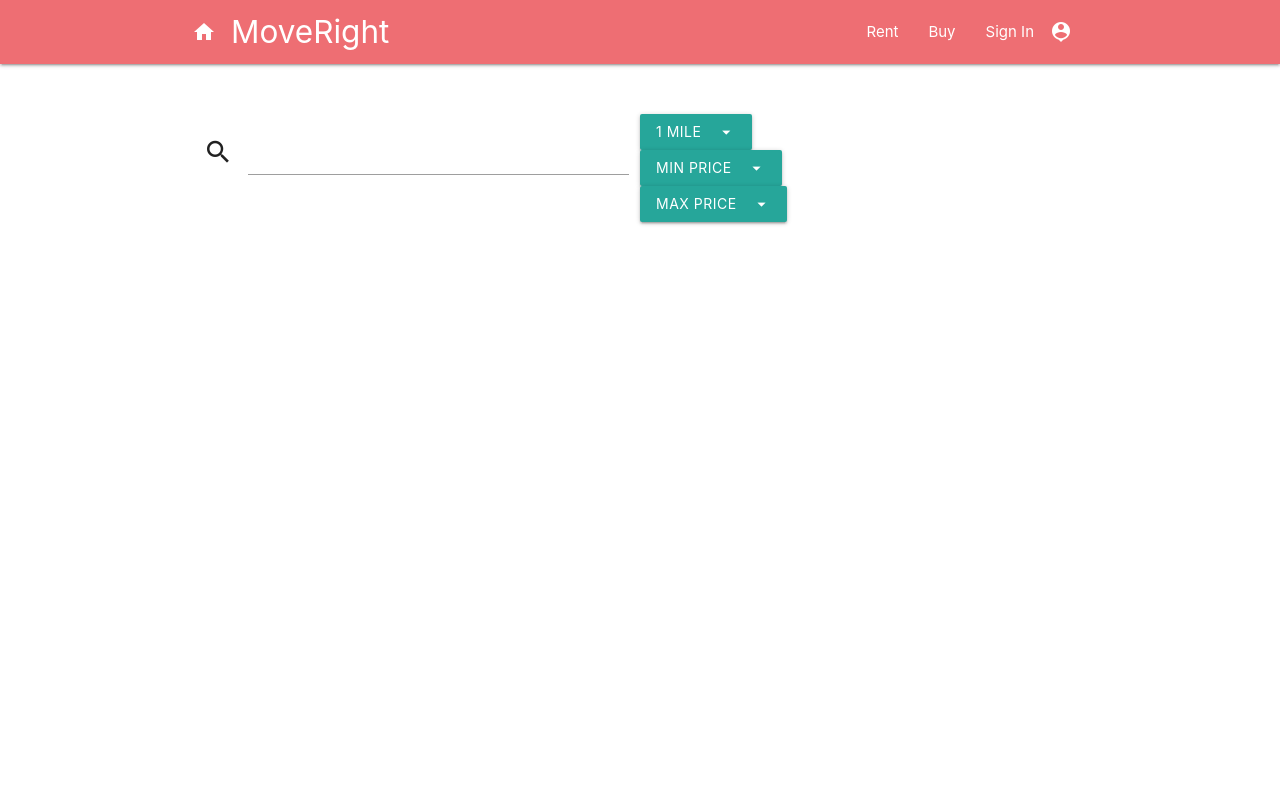
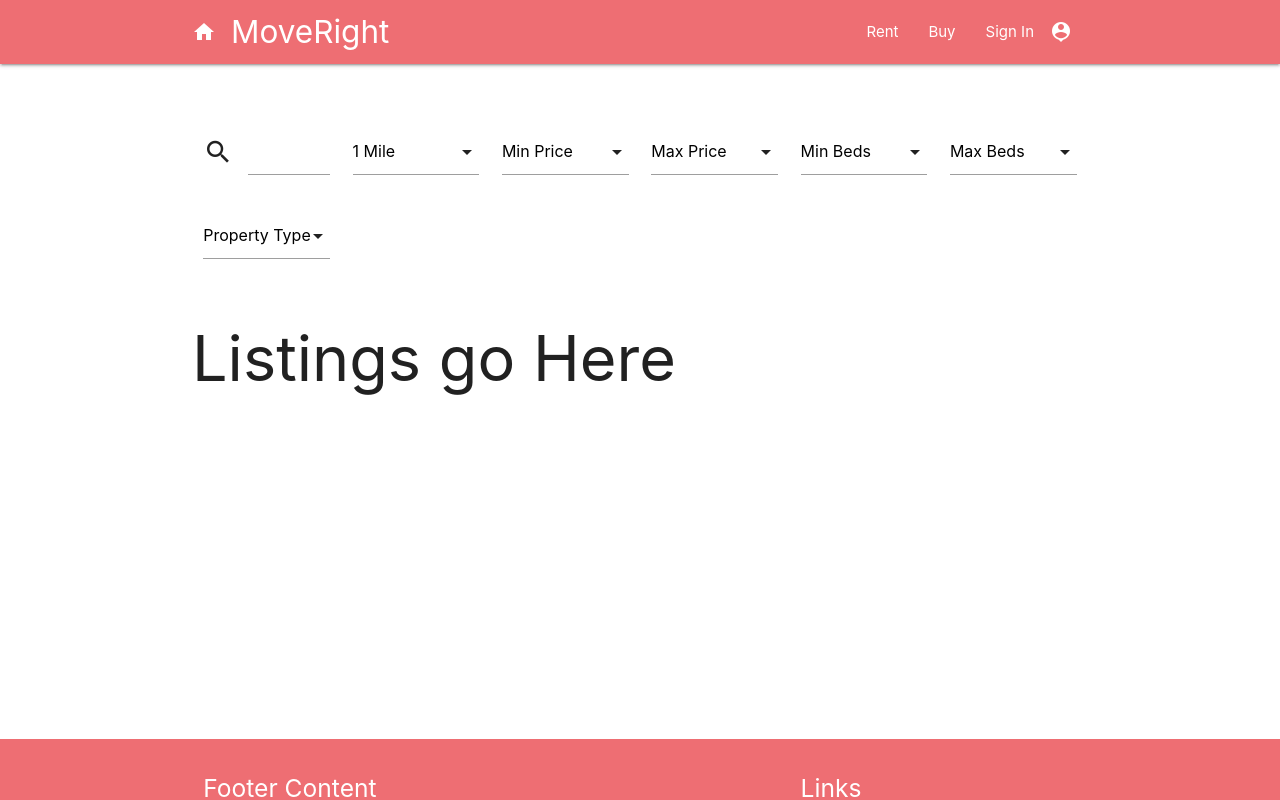
Before and after one commit to Umar--Khan/PropertySearchClient, a React (Create React App) app: page /property-to-sell/search in a window 1280 px wide. Shown: the top 800 px of the page. Built offline with nearby package versions, Linux system fonts and the light colour scheme.

Commit message:
Search terms working for fetch request

```diff
--- a/src/actions/searchActions.js
+++ b/src/actions/searchActions.js
@@ -1,4 +1,4 @@
-import { SAVE_SEARCH_TERM } from "./types";
+import { SAVE_SEARCH_TERM, SAVE_API_DATA } from "./types";
 
 export const saveSearchTerm = searchTerm => dispatch => {
   dispatch({
@@ -6,3 +6,10 @@ export const saveSearchTerm = searchTerm => dispatch => {
     payload: searchTerm
   });
 };
+
+export const saveApiData = data => dispatch => {
+  dispatch({
+    type: SAVE_API_DATA,
+    payload: data
+  });
+};
--- a/src/actions/types.js
+++ b/src/actions/types.js
@@ -1 +1,2 @@
 export const SAVE_SEARCH_TERM = "SAVE_SEARCH_TERM";
+export const SAVE_API_DATA = "SAVE_API_DATA";
--- a/src/components/SellListings.js
+++ b/src/components/SellListings.js
@@ -1,12 +1,14 @@
 import React, { Component } from "react";
 
 import SearchBar from "./sellListingsPage/SearchBar";
+import PropertyListings from "./sellListingsPage/PropertyListings";
 
 class Listings extends Component {
   render() {
     return (
       <>
         <SearchBar />
+        <PropertyListings />
       </>
     );
   }
--- /dev/null
+++ b/src/components/sellListingsPage/PropertyListings.js
@@ -0,0 +1,22 @@
+import React, { Component } from "react";
+
+import { connect } from "react-redux";
+
+class PropertyListings extends Component {
+  render() {
+    return (
+      <div className="container" style={{ minHeight: "25rem" }}>
+        <h1>Listings go Here</h1>
+      </div>
+    );
+  }
+}
+
+const mapStateToProps = state => ({
+  data: state.search.data
+});
+
+export default connect(
+  mapStateToProps,
+  null
+)(PropertyListings);
--- a/src/components/sellListingsPage/SearchBar.js
+++ b/src/components/sellListingsPage/SearchBar.js
@@ -1,41 +1,63 @@
 import React, { Component } from "react";
 
 import { connect } from "react-redux";
+
+import { saveApiData } from "../../actions/searchActions";
 
 import M from "materialize-css";
 
 class SearchBar extends Component {
   state = {
-    dropdownTerm: "1 mile",
-    minPrice: "Min Price",
-    maxPrice: "Max Price"
+    searchTerm: this.props.searchTerm,
+    mileRadius: "1",
+    minPrice: "",
+    maxPrice: "",
+    minBeds: "",
+    maxBeds: "",
+    propertyType: ""
   };
 
   componentDidMount() {
-    const options = { constrainWidth: false };
-    const elems = document.querySelectorAll(".dropdown-trigger");
-    return M.Dropdown.init(elems, options);
+    const elems2 = document.querySelectorAll("select");
+    M.FormSelect.init(elems2);
+
+    if (this.state.searchTerm) {
+      this.runFetchApi();
+    }
   }
 
-  changeDropdown = e => {
-    this.setState({ [e.target.name]: e.target.innerText });
+  handleSelectChange = e => {
+    e.preventDefault();
+    const { value, name } = e.target;
+
+    this.setState({ [name]: value }, () => this.runFetchApi());
+  };
+
+  runFetchApi = () => {
+    const endpoint = `https://api.adzuna.com:443/v1/api/property/gb/search/1?app_id=68f473fd&app_key=a43e6d17d722879b5b2b82bca088bd4a&results_per_page=5&where=${
+      this.state.searchTerm
+    }&category=for-sale`;
+
+    fetch(endpoint)
+      .then(res => res.json())
+      .then(data => {
+        this.props.saveApiData(data);
+      });
   };
 
   numberWithCommas = x => {
     return x.toString().replace(/\B(?=(\d{3})+(?!\d))/g, ",");
   };
 
-  createMinPriceDrop = name => {
-    let li = [];
+  createPriceOptions = () => {
+    let options = [];
     let max = 20000000;
 
     for (let i = 50000; i <= max; ) {
-      li.push(
-        <li key={i}>
-          <a href="#!" name={`${name}`}>
-            {`£${this.numberWithCommas(i)}`}
-          </a>
-        </li>
+      options.push(
+        <option value={`${i}`} key={i}>
+          {`£${this.numberWithCommas(i)}`}
+        </option>
       );
 
       if (i >= 300000 && i < 500000) {
@@ -58,166 +80,133 @@ class SearchBar extends Component {
         i += 10000;
       }
     }
-    return li;
+    return options;
   };
 
-  createUlDropList = (id, name) => {
-    let ul = [];
-    let formatName = "";
+  createMileOptions = () => {
+    let options = [];
 
-    if (name === "maxPrice") {
-      formatName = "Max Price";
-    } else if (name === "minPrice") {
-      formatName = "Min Price";
+    const arr = [3, 5, 10, 15, 20, 30, 40];
+
+    for (let i = 0; i < arr.length; i++) {
+      options.push(
+        <option value={`${arr[i]}`} key={i}>
+          {`${arr[i]} Miles`}
+        </option>
+      );
+    }
+    return options;
+  };
+
+  createBedOptions = () => {
+    let options = [];
+
+    for (let i = 1; i <= 10; i++) {
+      options.push(<option value={`${i}`} key={i}>{`${i} Bed`}</option>);
     }
 
-    ul.push(
-      <ul
-        id={`dropdown${id}`}
-        className="dropdown-content"
-        onClick={this.changeDropdown}
-      >
-        <li>
-          <a href="#!" name={name}>
-            {formatName}
-          </a>
-        </li>
-        {this.createMinPriceDrop(name)}
-        <li>
-          <a href="#!" name={name}>
-            {formatName}
-          </a>
-        </li>
-      </ul>
+    return options;
+  };
+
+  createPropertyTypeOptions = () => {
+    let options = [];
+    options.push(
+      <option value="house_detached" key="1">
+        Detached
+      </option>,
+      <option value="house_semi" key="2">
+        Semi-detached
+      </option>,
+      <option value="house_terraced" key="3">
+        Terraced
+      </option>,
+      <option value="flat" key="4">
+        Flat
+      </option>,
+      <option value="house_bungalow" key="5">
+        Bungalow
+      </option>
     );
+    return options;
   };
 
   render() {
     return (
       <>
-        <div
-          className="container "
-          style={{ minHeight: "50rem", marginTop: "50px" }}
-        >
+        <div className="container " style={{ marginTop: "50px" }}>
           <div className="row">
-            <div className="input-field col l6 m3 s12">
+            <div className="input-field col l2 m3 s12">
               <i className="material-icons prefix">search</i>
               <input
                 type="text"
                 id="autocomplete-input"
                 className="autocomplete"
+                name="searchTerm"
+                onChange={this.handleSelectChange}
                 defaultValue={this.props.searchTerm}
               />
             </div>
-            <div>
-              <a
-                className="dropdown-trigger btn"
-                href="#"
-                data-target="dropdown1"
+            <div className="input-field col s4 l2 m2">
+              <select
+                onChange={this.handleSelectChange}
+                name="mileRadius"
+                defaultValue="1"
               >
-                {this.state.dropdownTerm}
-                <i className="material-icons right">arrow_drop_down</i>
-              </a>
-              <ul
-                id="dropdown1"
-                className="dropdown-content"
-                onClick={this.changeDropdown}
+                <option value="0.25">1/4 Mile</option>
+                <option value="0.5">1/2 Mile</option>
+                <option value="1">1 Mile</option>
+                {this.createMileOptions()}
+              </select>
+            </div>
+            <div className="input-field col s4 l2 m2">
+              <select
+                onChange={this.handleSelectChange}
+                name="minPrice"
+                value={this.state.maxPrice}
               >
-                <li>
-                  <a href="#!" name="dropdownTerm">
-                    1/4 Mile
-                  </a>
-                </li>
-                <li>
-                  <a href="#!" name="dropdownTerm">
-                    1/2 Mile
-                  </a>
-                </li>
-                <li>
-                  <a href="#!" name="dropdownTerm">
-                    1 Mile
-                  </a>
-                </li>
-                <li>
-                  <a href="#!" name="dropdownTerm">
-                    2 Miles
-                  </a>
-                </li>
-                <li>
-                  <a href="#!" name="dropdownTerm">
-                    3 Miles
-                  </a>
-                </li>
-                <li>
-                  <a href="#!" name="dropdownTerm">
-                    5 Miles
-                  </a>
-                </li>
-                <li>
-                  <a href="#!" name="dropdownTerm">
-                    10 Miles
-                  </a>
-                </li>
-                <li>
-                  <a href="#!" name="dropdownTerm">
-                    10+ Miles
-                  </a>
-                </li>
-              </ul>
+                <option value="">Min Price</option>
+                {this.createPriceOptions()}
+              </select>
             </div>
-            <div>
-              <a
-                className="dropdown-trigger btn"
-                href="#"
-                data-target="dropdown2"
+            <div className="input-field col s4 l2 m2">
+              <select
+                onChange={this.handleSelectChange}
+                name="maxPrice"
+                value={this.state.maxPrice}
               >
-                {this.state.minPrice}
-                <i className="material-icons right">arrow_drop_down</i>
-              </a>
-              <ul
-                id="dropdown2"
-                className="dropdown-content"
-                onClick={this.changeDropdown}
+                <option value="">Max Price</option>
+                {this.createPriceOptions()}
+              </select>
+            </div>
+            <div className="input-field col s4 l2 m2">
+              <select
+                onChange={this.handleSelectChange}
+                name="minBeds"
+                value={this.state.minBeds}
               >
-                <li>
-                  <a href="#!" name="minPrice">
-                    Min Price
-                  </a>
-                </li>
-                {this.createMinPriceDrop("minPrice")}
-                <li>
-                  <a href="#!" name="minPrice">
-                    Min Price
-                  </a>
-                </li>
-              </ul>
+                <option value="">Min Beds</option>
+                {this.createBedOptions()}
+              </select>
             </div>
-            <div>
-              <a
-                className="dropdown-trigger btn"
-                href="#"
-                data-target="dropdown3"
+            <div className="input-field col s4 l2 m2">
+              <select
+                onChange={this.handleSelectChange}
+                name="maxBeds"
+                value={this.state.maxBeds}
               >
-                {this.state.maxPrice}
-                <i className="material-icons right">arrow_drop_down</i>
-              </a>
-              <ul
-                id="dropdown3"
-                className="dropdown-content"
-                onClick={this.changeDropdown}
+                <option value="">Max Beds</option>
+                {this.createBedOptions()}
+              </select>
+            </div>
+            <div className="input-field col s4 l2 m2">
+              <select
+                onChange={this.handleSelectChange}
+                name="propertyType"
+                value={this.state.propertyType}
               >
-                <li>
-                  <a href="#!" name="maxPrice">
-                    Max Price
-                  </a>
-                </li>
-                {this.createMinPriceDrop("maxPrice")}
-                <li>
-                  <a href="#!" name="maxPrice">
-                    Max Price
-                  </a>
-                </li>
-              </ul>
+                <option value="">Property Type</option>
+                {this.createPropertyTypeOptions()}
+              </select>
             </div>
           </div>
         </div>
@@ -232,5 +221,5 @@ const mapStateToProps = state => ({
 
 export default connect(
   mapStateToProps,
-  null
+  { saveApiData }
 )(SearchBar);
--- a/src/reducers/searchReducer.js
+++ b/src/reducers/searchReducer.js
@@ -1,7 +1,9 @@
-import { SAVE_SEARCH_TERM } from "../actions/types";
+import { SAVE_SEARCH_TERM, SAVE_API_DATA } from "../actions/types";
+// import { access } from "fs";
 
 const initialState = {
-  searchTerm: ""
+  searchTerm: "",
+  data: {}
 };
 
 export default function(state = initialState, action) {
@@ -11,6 +13,11 @@ export default function(state = initialState, action) {
         ...state,
         searchTerm: action.payload
       };
+    case SAVE_API_DATA:
+      return {
+        ...state,
+        data: action.payload
+      };
     default:
       return state;
   }
```
Also changed, not shown: src/components/homePage/Search.js (+6 -23 lines).
